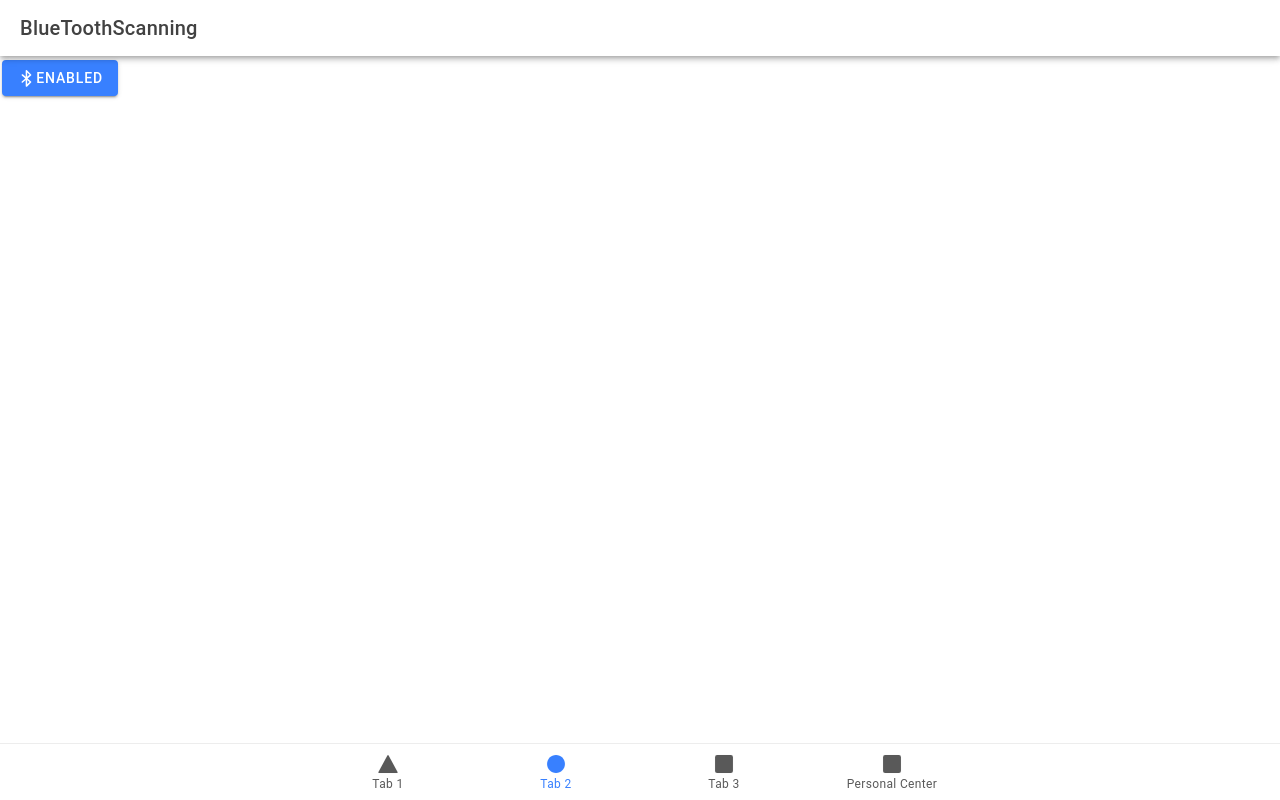
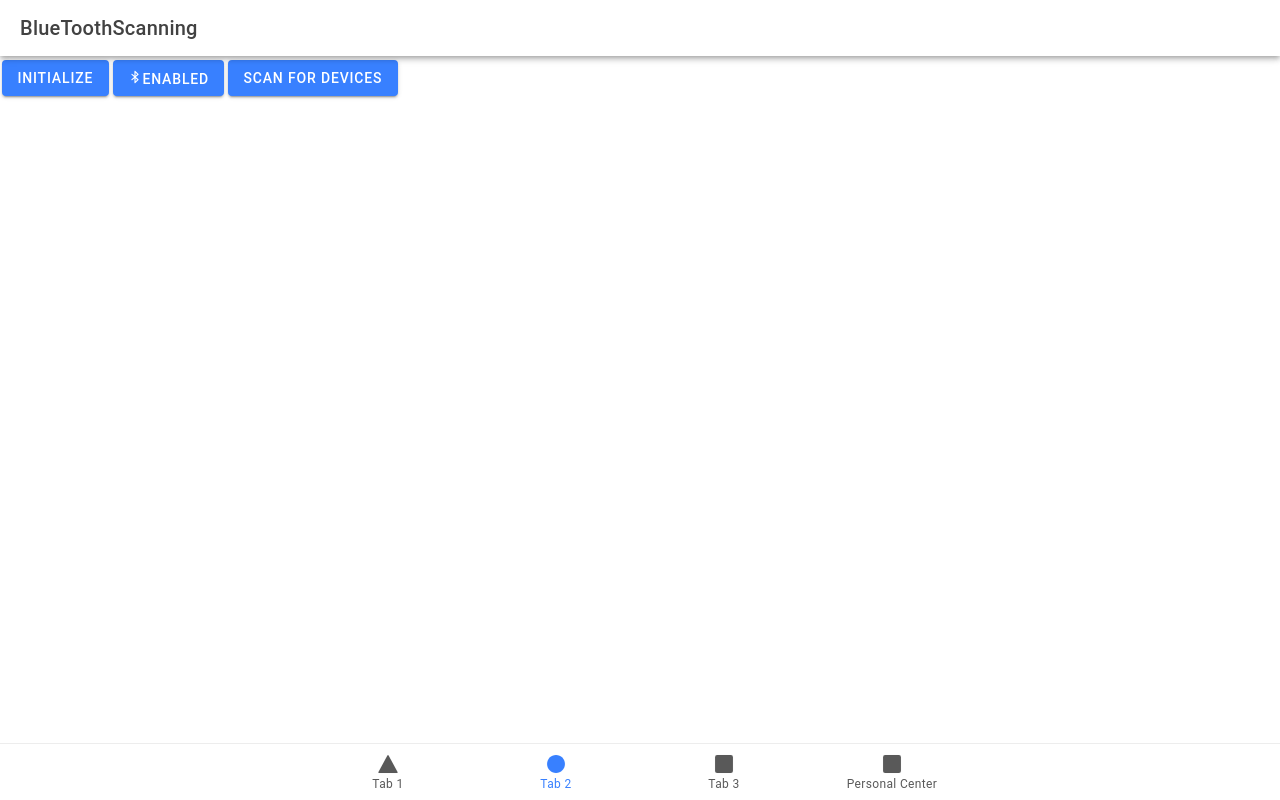
Before and after one commit to Zawa-ll/simple-test-0kk16a, a React (Create React App) app: page /tab2 in a window 1280 px wide. Built offline with nearby package versions, Linux system fonts and the light colour scheme.

Commit message:
blueTooth goes well for now on browser

```diff
--- a/src/pages/Tab2.tsx
+++ b/src/pages/Tab2.tsx
@@ -10,10 +10,59 @@ import { useState } from 'react';
 const Tab2: React.FC = () => {
 
   const [isScanning, setIsScanning] = useState<Boolean>(false);
+  const color = isScanning ? "gray" : "white"
+
+  const handleInitialize = () => {
+    console.log('handleInitialize Clicked');
+    BleClient.initialize();
+
+    // on mobile devices:::!!!
+    // BleClient.enable();
+  }
 
   const handleClick = () => {
-    console.log('clicked')
+    console.log('clicked');
+    setIsScanning(!isScanning);
+    scanForDevices();
+    console.log(isScanning);
   }
+
+  const scanForDevices = () => {
+    if (typeof navigator.bluetooth.requestLEScan === 'function') {
+      // call requestLEScan function
+      BleClient.requestLEScan({}, scanResult => {
+        console.log('Found device:', scanResult);
+      });
+    } else {
+      // requestLEScan function is not available
+      console.log('Not available on web browser');
+    }
+
+
+  };
+
+  const scanForDevices2 = () => {
+    BleClient.requestLEScan({}, scanResult => {
+      console.log('Found device:', scanResult.device.name);
+    });
+  };
+
+  const scanForUUIDs = () => {
+    const uuids: Array<string> = []; // Array to store discovered UUIDs
+    BleClient.requestLEScan({}, scanResult => {
+      const device = scanResult.device;
+      if (device.uuids) {
+        device.uuids.forEach(uuid => {
+          if (!uuids.includes(uuid)) {
+            uuids.push(uuid);
+            console.log(`Discovered UUID: ${uuid}`);
+          }
+        });
+      }
+    });
+  };
+
+
   return (
     <IonPage>
       <IonHeader>
@@ -22,14 +71,16 @@ const Tab2: React.FC = () => {
         </IonToolbar>
       </IonHeader>
       <IonContent fullscreen>
+        <IonButton onClick={handleInitialize}>Initialize</IonButton>
         <IonButton onClick={handleClick}>
-          <>
+          <div style={{ color: color }} >
             <IonIcon icon={bluetooth}></IonIcon>
             Enabled
-          </>
+          </div>
         </IonButton>
+        <IonButton onClick={scanForDevices}>Scan for devices</IonButton>
       </IonContent>
-    </IonPage>
+    </IonPage >
   );
 };
 
```
